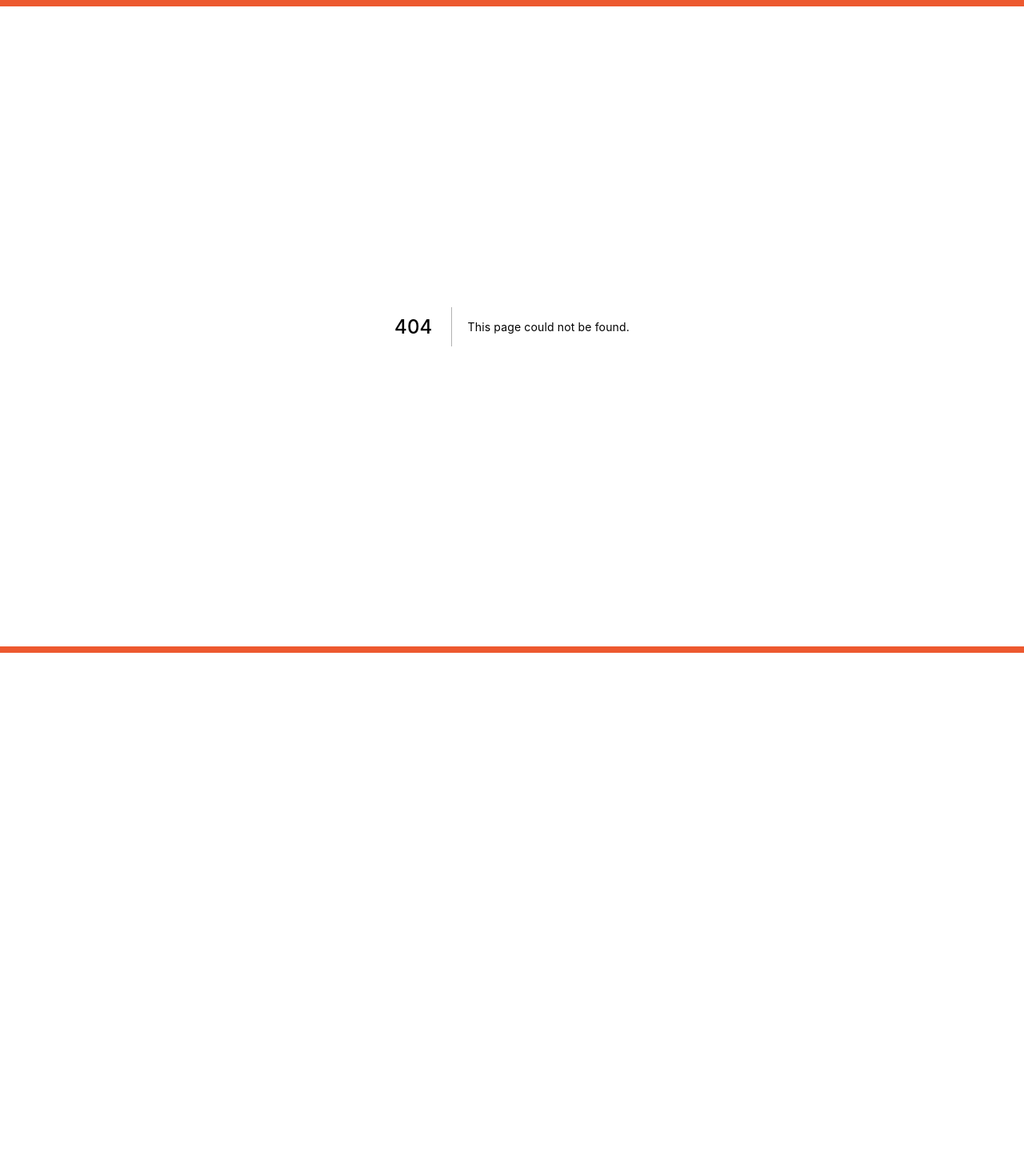
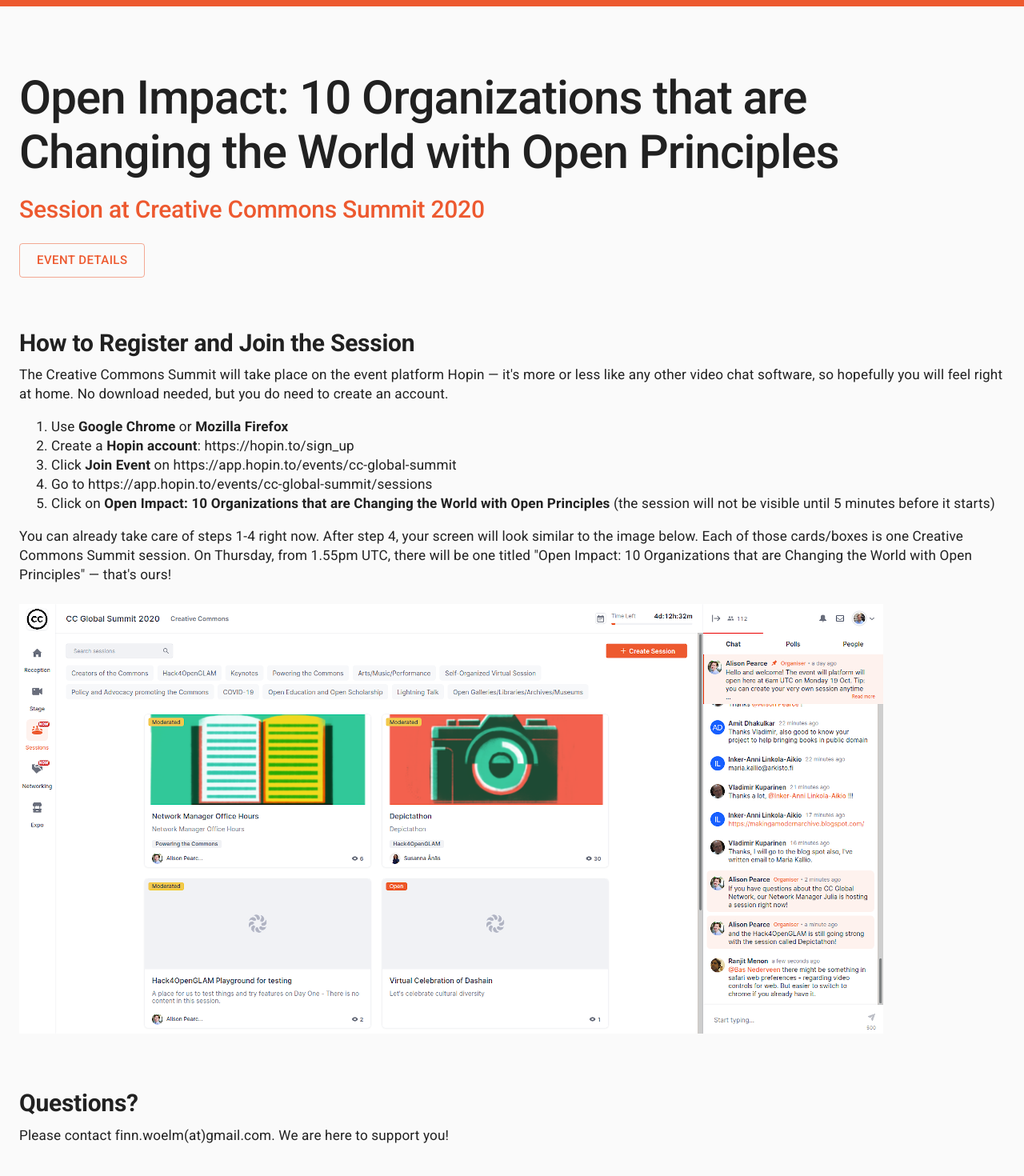
Before and after one commit to OpenlyOne/openly, a Next.js app: page /register in a window 1280 px wide. Before the commit this address had no page. Shown: the top 1470 px of the page at 80% size. Before the commit the page ends 816 px from the top, so only its background shows below. Built offline with nearby package versions, Linux system fonts and the light colour scheme.

Commit message:
Set up /register page with connection details
Explain the steps for accessing our session at the Creative Commons
Summit.

```diff
--- a/pages/index.js
+++ b/pages/index.js
@@ -1,3 +1,4 @@
+import Link from "next/link";
 import { Box, Button, Grid, Typography } from "@material-ui/core";
 import Layout from "components/Layout";
 import SpeakerCard from "components/SpeakerCard";
@@ -35,11 +36,10 @@
         <Typography variant="h2">Virtual Session</Typography>
       </Box>
       <Box marginTop={5}>
+        <Link href="/register" passHref>
           <Button
             component="a"
             size="large"
-          href="/register"
-          target="_blank"
             variant="contained"
             color="primary"
             style={{
@@ -48,6 +48,7 @@
           >
             Register now · Free
           </Button>
+        </Link>
       </Box>
     </Box>
     <Box marginY={8}>
--- /dev/null
+++ b/pages/register.js
@@ -0,0 +1,81 @@
+import Link from "next/link";
+import { Box, Button, Grid, Typography } from "@material-ui/core";
+import Layout from "components/Layout";
+import SpeakerCard from "components/SpeakerCard";
+import OrganizerProfile from "components/OrganizerProfile";
+import Emphasis from "components/Emphasis";
+
+const Index = () => (
+  <Layout>
+    <Box marginTop={10} marginBottom={3}>
+      <Typography variant="h1" gutterBottom>
+        Open Impact: 10 Organizations that are Changing the World with Open
+        Principles
+      </Typography>
+      <Typography variant="h2" color="primary" style={{ fontWeight: 500 }}>
+        Session at Creative Commons Summit 2020
+      </Typography>
+    </Box>
+    <Box>
+      <Link href="/" passHref>
+        <Button variant="outlined" size="large" component="a" color="primary">
+          Event Details
+        </Button>
+      </Link>
+    </Box>
+    <Box marginY={8}>
+      <Typography variant="h2" style={{ fontWeight: 700 }} gutterBottom>
+        How to Register and Join the Session
+      </Typography>
+      <Typography variant="body1">
+        The Creative Commons Summit will take place on the event platform Hopin
+        — it's more or less like any other video chat software, so hopefully you
+        will feel right at home. No download needed, but you do need to create
+        an account.
+        <ol>
+          <li>
+            Use <strong>Google Chrome</strong> or{" "}
+            <strong>Mozilla Firefox</strong>
+          </li>
+          <li>
+            Create a <strong>Hopin account</strong>: https://hopin.to/sign_up
+          </li>
+          <li>
+            Click <strong>Join Event</strong> on
+            https://app.hopin.to/events/cc-global-summit
+          </li>
+          <li>Go to https://app.hopin.to/events/cc-global-summit/sessions</li>
+          <li>
+            Click on{" "}
+            <strong>
+              Open Impact: 10 Organizations that are Changing the World with
+              Open Principles
+            </strong>{" "}
+            (the session will not be visible until 5 minutes before it starts)
+          </li>
+        </ol>
+        You can already take care of steps 1-4 right now. After step 4, your
+        screen will look similar to the image below. Each of those cards/boxes
+        is one Creative Commons Summit session. On Thursday, from 1.55pm UTC,
+        there will be one titled "Open Impact: 10 Organizations that are
+        Changing the World with Open Principles" — that's ours!
+      </Typography>
+      <Box marginTop={3}>
+        <img
+          src="/static/cc-summit-sessions.png"
+          style={{ maxWidth: "100%" }}
+        />
+      </Box>
+    </Box>
+    <Box marginY={8}>
+      <Typography variant="h2" style={{ fontWeight: 700 }} gutterBottom>
+        Questions?
+      </Typography>
+      <Typography variant="body1">
+        Please contact finn.woelm(at)gmail.com. We are here to support you!
+      </Typography>
+    </Box>
+  </Layout>
+);
+
+export default Index;
```
Also changed, not shown: public/static/cc-summit-sessions.png (added), 1 other file (tests, documents, lock files or other folders). Lines whose indentation alone changed are shown as unchanged.
